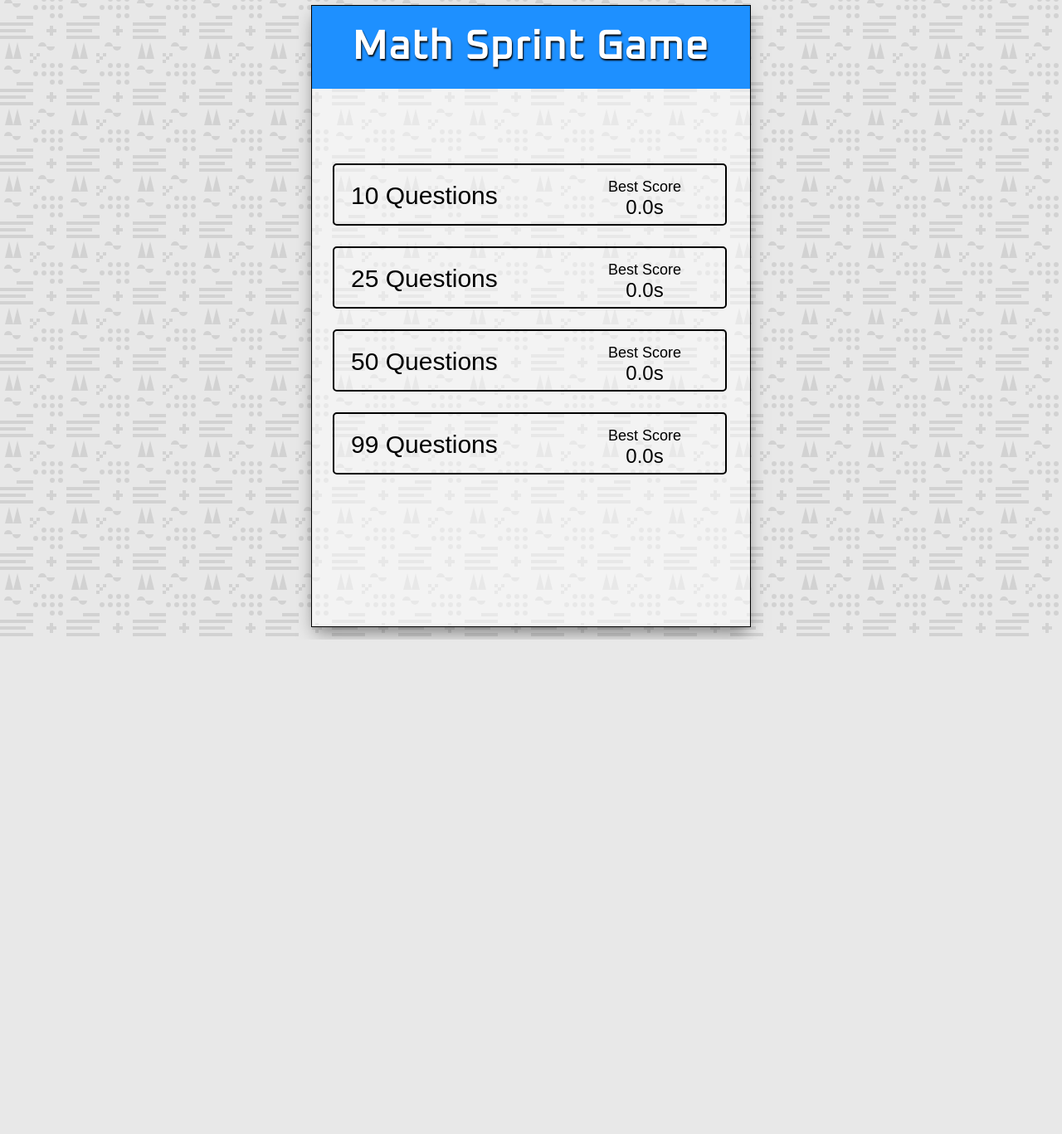
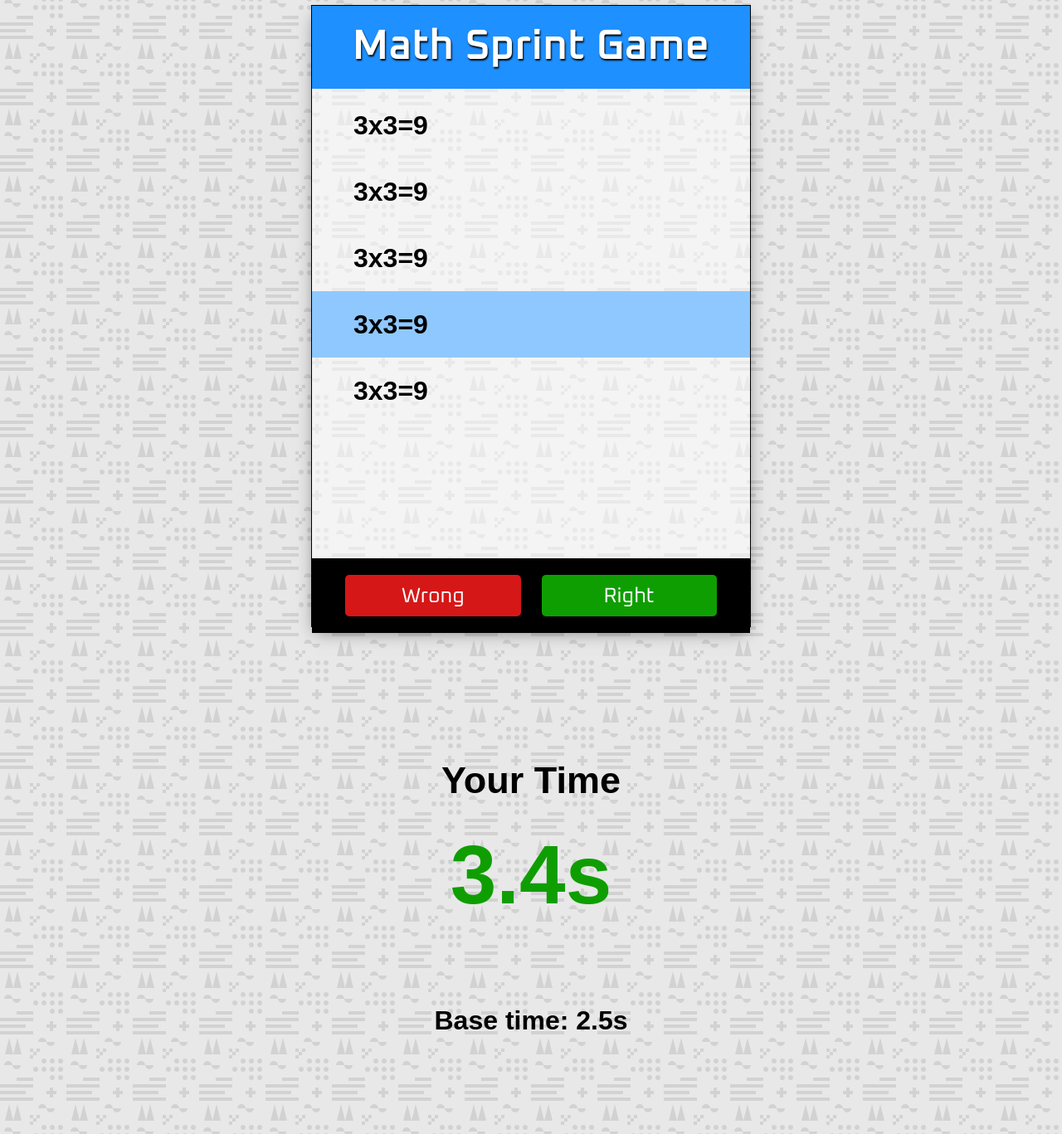
Before and after one commit to ChenyunZhang/math-sprint-game, a plain HTML site: page index.html in a window 1280 px wide. Shown: the part 29-1396 px from the top of the page at 83% size. Before the commit the page ends 800 px from the top, so only its background shows below. Drawn offline with Linux system fonts and the light colour scheme; a web font is replaced by a local one.

Commit message:
finished the score page

```diff
--- a/index.html
+++ b/index.html
@@ -1,11 +1,13 @@
 <!DOCTYPE html>
 <html lang="en">
+
 <head>
     <meta charset="UTF-8">
     <meta name="viewport" content="width=device-width, initial-scale=1.0">
     <title>Math Sprint Game</title>
     <link rel="stylesheet" href="style.css">
 </head>
+
 <body>
     <div class="game-container">
         <!-- header -->
@@ -14,7 +16,7 @@
         </div>
 
         <!-- Splash Page -->
-        <div class="card" id="splash-page">
+        <div class="card" id="splash-page" hidden>
             <form id="start-form">
                 <div class="selection-container">
                     <!-- 10 Quesions Radio Input -->
@@ -54,9 +56,56 @@
                         </span>
                     </div>
                 </div>
+                <!-- start button -->
+                <div class="selection-footer">
+                    <button class="start" type="submit">Start Round</button>
+                </div>
             </form>
+        </div>
+        <!-- countdown page -->
+        <div class="card" id="countdown-page" hidden>
+            <h1 class="countdown">3</h1>
+        </div>
+
+        <!-- game page -->
+        <div class="card" id="game-page">
+            <!-- item container -->
+            <div class="item-container">
+                <div class="selected-item"></div>
+                <div class="item">
+                    <h1>3x3=9</h1>
+                </div>
+                <div class="item">
+                    <h1>3x3=9</h1>
+                </div>
+                <div class="item">
+                    <h1>3x3=9</h1>
+                </div>
+                <div class="item">
+                    <h1>3x3=9</h1>
+                </div>
+                <div class="item">
+                    <h1>3x3=9</h1>
+                </div>
+            </div>
+        </div>
+        <!-- right/wrong buttons -->
+        <div class="item-footer">
+            <button class="wrong">Wrong</button>
+            <button class="right">Right</button>
+        </div>
+
+        <!-- score-page -->
+        <div class="card" id="score-page">
+            <!-- score-container -->
+            <div class="score-container">
+                <h1 class="title">Your Time</h1>
+                <h1 class="final-time">3.4s</h1>
+                <h1 class="base-time">Base time: 2.5s</h1>
+            </div>
         </div>
     </div>
     <script src="script.js"></script>
 </body>
+
 </html>
--- a/style.css
+++ b/style.css
@@ -48,7 +48,7 @@ body {
 
 .card {
   margin: 5px auto 10px;
-  height: 600px;
+  height: 550px;
 }
 
 /* Splash Page -------------------- */
```
Also changed, not shown: background.jpg (added), background1.jpg (added), background2.jpg (added).
